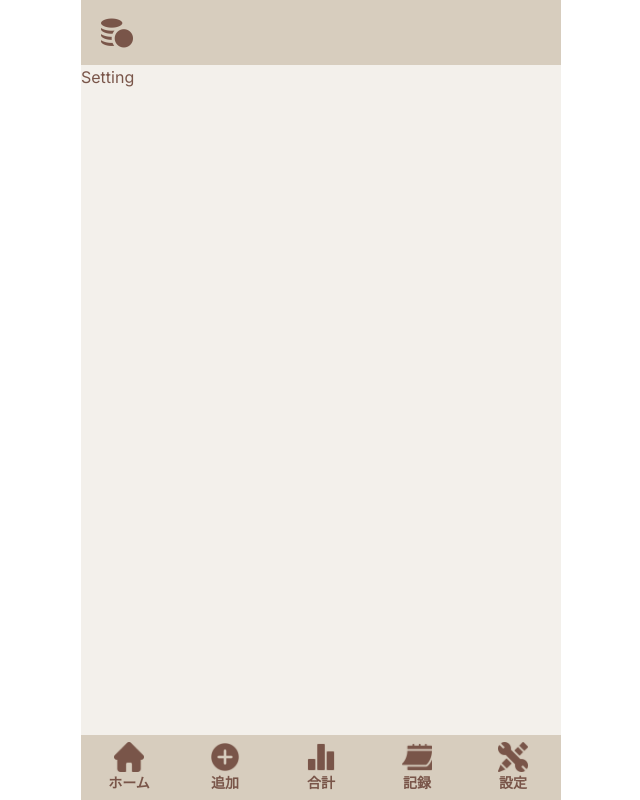
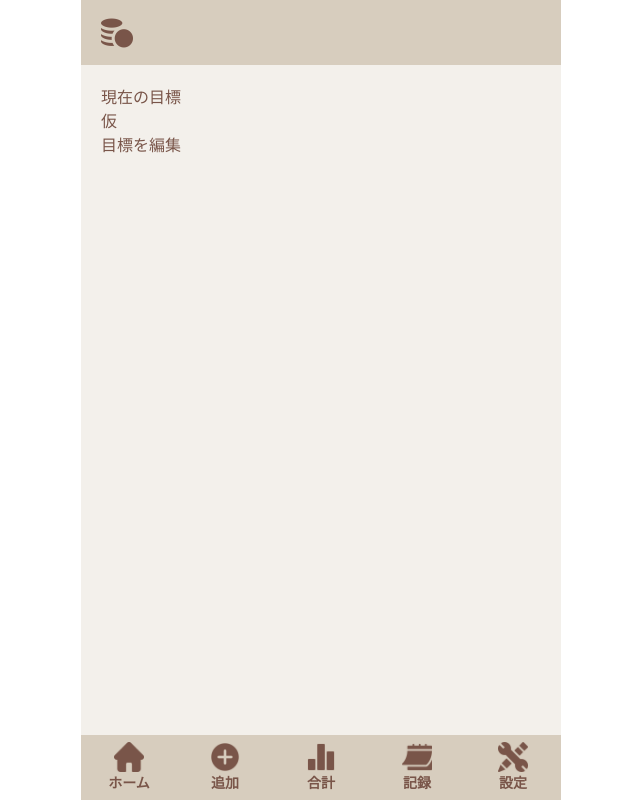
Before and after one commit to Naoya-0213/money-mindful, a Next.js app: page /money-mindful/setting in a window 1280 px wide. Shown: the whole page, without its empty margins (319-959 px from the left). Built offline with nearby package versions, Linux system fonts and the light colour scheme.

Commit message:
設定画面実装開始！

```diff
--- a/src/app/components/setting/Setting.tsx
+++ b/src/app/components/setting/Setting.tsx
@@ -1,9 +1,21 @@
-import React from 'react'
+import React from "react";
+import SettingItem from "./SettingItme";
 
 const Setting = () => {
   return (
-    <div>Setting</div>
-  )
-}
+    <div className="flex flex-col gap-5">
+      {/* プロフィール */}
+      <div className="p-5">
+        <SettingItem
+          title="現在の目標"
+          buttonText="目標を編集"
+          onClick={() => alert("目標を編集へ遷移！")}
+        >
+          <p>仮</p>
+        </SettingItem>
+      </div>
+    </div>
+  );
+};
 
-export default Setting
+export default Setting;
--- /dev/null
+++ b/src/app/components/setting/SettingItme.tsx
@@ -0,0 +1,25 @@
+// フッターの部品用
+
+import React from "react";
+
+type Props = {
+  title: string;
+  children: React.ReactNode;
+  buttonText: string;
+  onClick: () => void;
+};
+
+export default function SettingItem({
+  title,
+  children,
+  buttonText,
+  onClick,
+}: Props) {
+  return (
+    <div>
+      <h2>{title}</h2>
+      <div>{children}</div>
+      <button onClick={onClick}>{buttonText}</button>
+    </div>
+  );
+}
```
